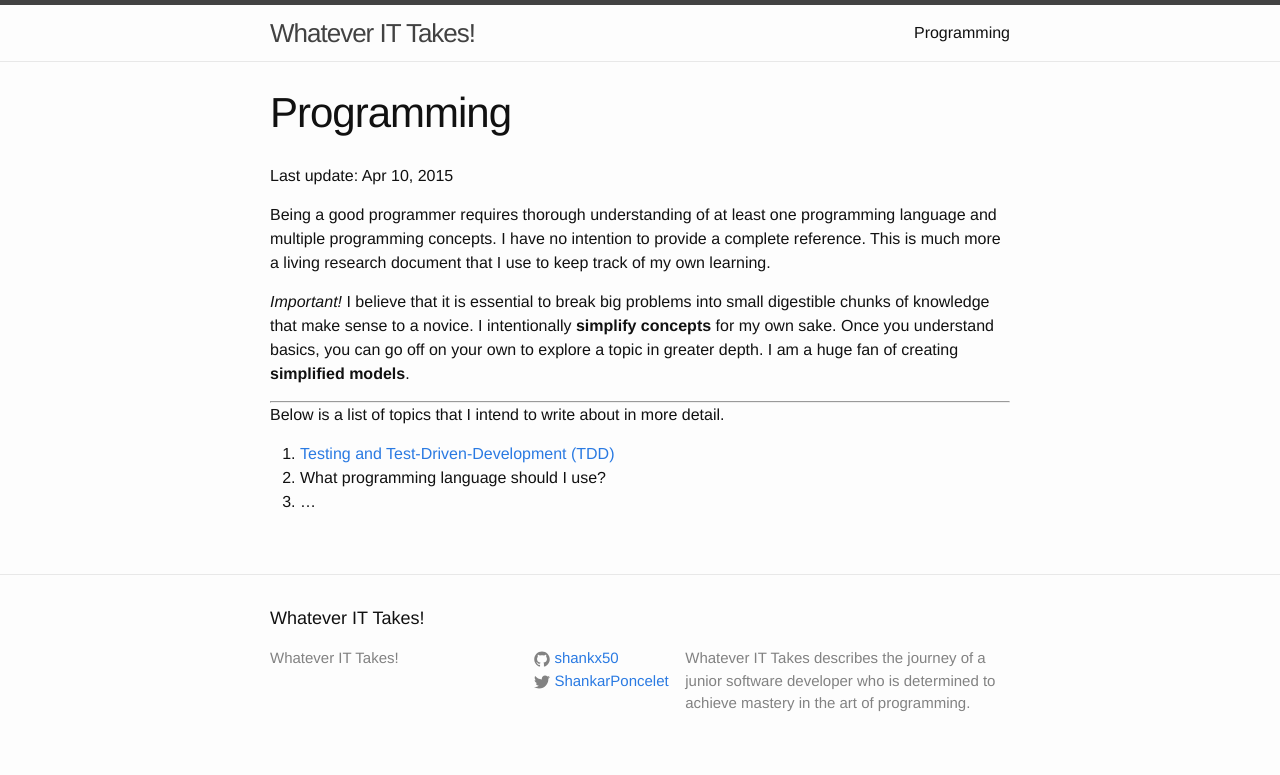
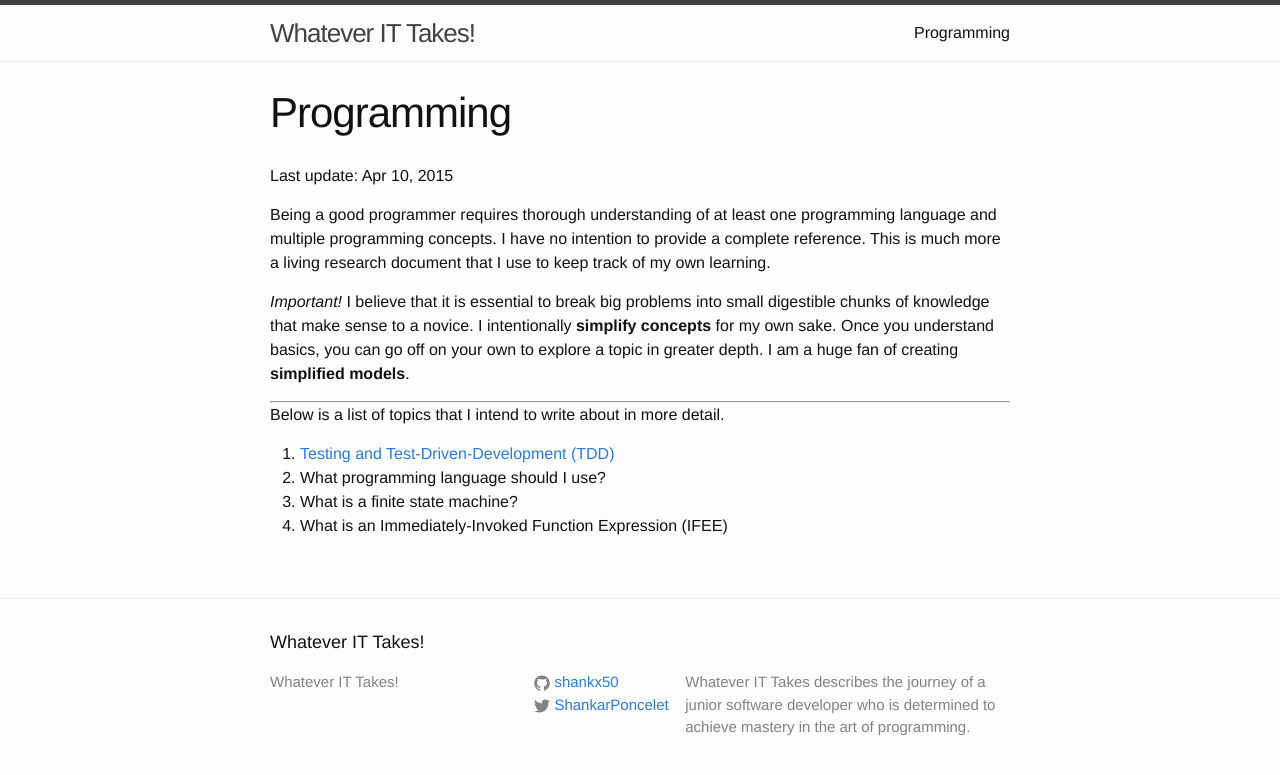
Before and after one commit to shankx50/shankx50.github.io, a Jekyll site: the page built from programming/index.markdown, in a window 1280 px wide. Shown: the top 775 px of the page. Built offline with Jekyll 4.4.1, drawn with Linux system fonts in a browser that asks for light colours.

Commit message:
add to list

```diff
--- a/programming/index.markdown
+++ b/programming/index.markdown
@@ -16,4 +16,5 @@ permalink: /programming/
 
 1. [Testing and Test-Driven-Development (TDD)]({% post_url 2015-04-15-test-driven-development %})
 2. What programming language should I use?
-3. ...
+3. What is a finite state machine?
+4. What is an Immediately-Invoked Function Expression (IFEE)
```
